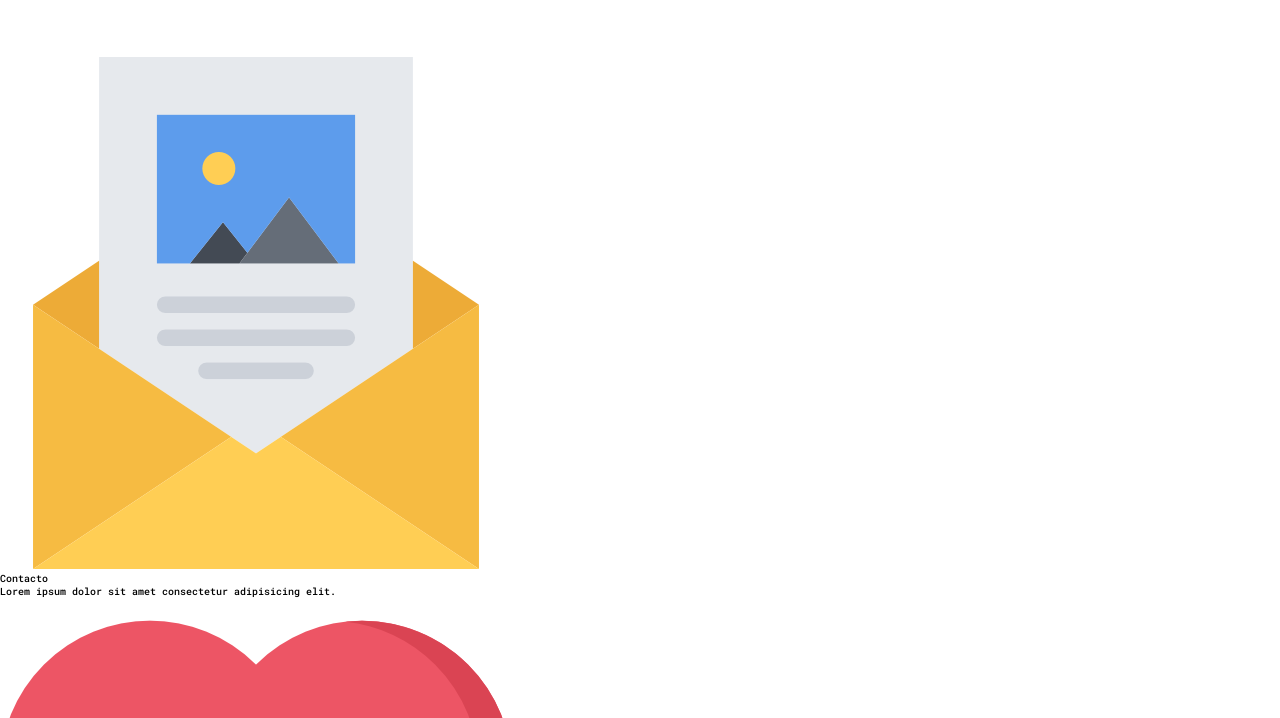
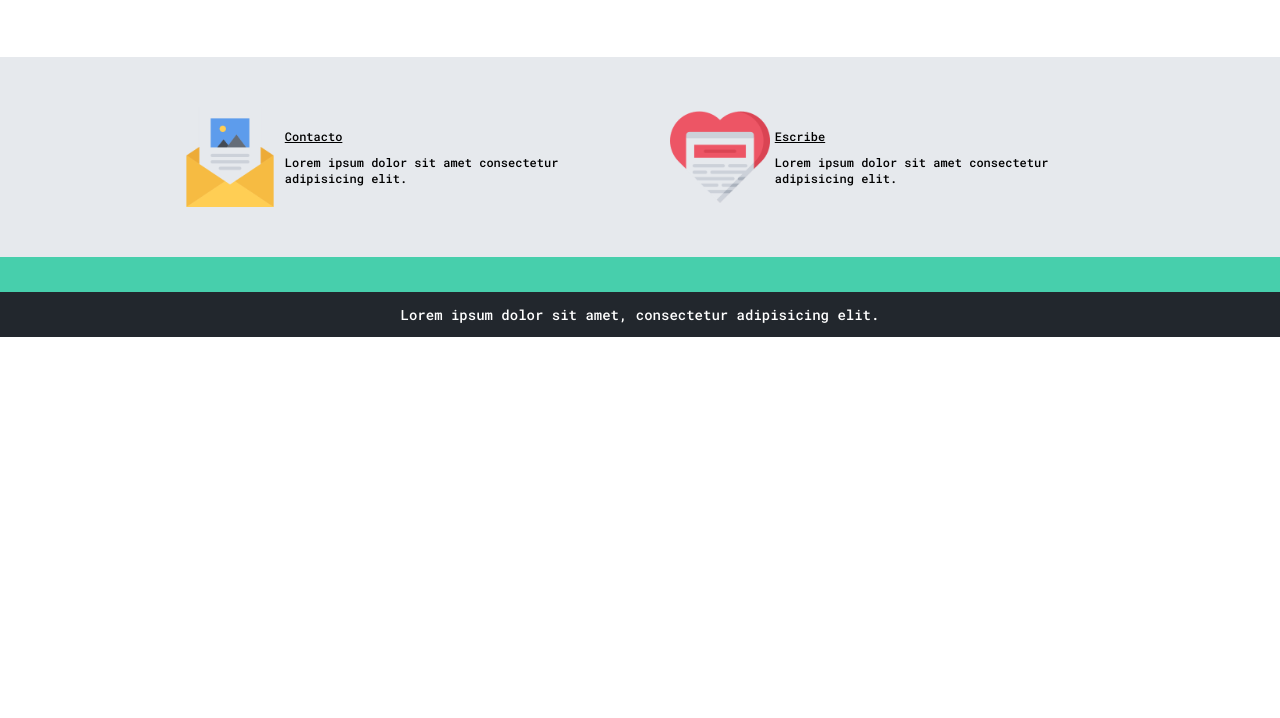
Before and after one commit to joffur/BlogTemplate, a plain HTML site: page blog.html in a window 1280 px wide. Shown: the part 1262-1980 px from the top of the page. After the commit the page ends 1599 px from the top, so only its background shows below. Drawn offline with Linux system fonts and the light colour scheme.

Commit message:
Estilizacion de la pagina del Blog con la seccion de contacto

```diff
--- a/blog.html
+++ b/blog.html
@@ -52,18 +52,20 @@
       </div>
     </section>
     <section class="contact-main-container">
-      <div class="contact-main-container__left">
-        <img src="/assets/img/013-newsletter.png" alt="Imagen de contacto">
-        <div>
-          <a href="/">Contacto</a>
-          <p>Lorem ipsum dolor sit amet consectetur adipisicing elit.</p>
+      <div class="grid-container contact-main-grid">
+        <div class="contact-main-container__left">
+          <img src="/assets/img/013-newsletter.png" alt="Imagen de contacto" class="contact-main-container__img">
+          <div>
+            <a href="/" class="contact-main-container__title">Contacto</a>
+            <p class="contact-main-container__text">Lorem ipsum dolor sit amet consectetur adipisicing elit.</p>
+          </div>
         </div>
-      </div>
-      <div class="contact-main-container__right">
-        <img src="/assets/img/006-like.png" alt="Imagen de me gusta">
-        <div>
-          <a href="/">Escribe</a>
-          <p>Lorem ipsum dolor sit amet consectetur adipisicing elit.</p>
+        <div class="contact-main-container__right">
+          <img src="/assets/img/006-like.png" alt="Imagen de me gusta" class="contact-main-container__img">
+          <div>
+            <a href="/" class="contact-main-container__title">Escribe</a>
+            <p class="contact-main-container__text">Lorem ipsum dolor sit amet consectetur adipisicing elit.</p>
+          </div>
         </div>
       </div>
     </section>
--- a/css/main.css
+++ b/css/main.css
@@ -249,3 +249,36 @@ footer p {
   margin-bottom: 20px;
   text-align: justify;
 }
+/***** Estilos de la seccion de contacto de la pagina de blog *****/
+.contact-main-container {
+  height: 200px;
+  background-color: #e6e9ed;
+}
+.contact-main-grid {
+  display: grid;
+  grid-template-columns: 1fr 1fr;
+  place-content: center;
+  width: 100%;
+  height: 100%;
+}
+.contact-main-container__img {
+  width: 100px;
+  height: 100px;
+}
+.contact-main-container__left, .contact-main-container__right {
+  justify-self: center;
+  display: grid;
+  grid-template-columns: 1fr 3fr;
+  width: 90%;
+  place-content: center;
+  align-items: center;
+  justify-items: center;
+  font-size: 1.2rem;
+}
+.contact-main-container__title {
+  text-decoration: underline;
+  margin-bottom: 10px;
+}
+.contact-main-container__text {
+  margin-top: 10px;
+}
```
